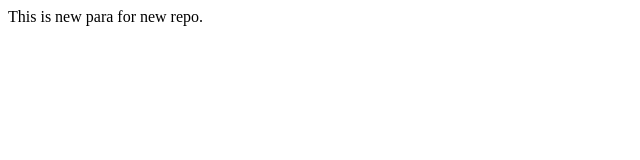
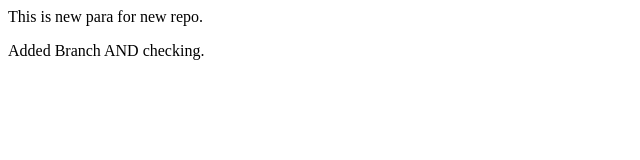
Before and after one commit to sumitsargam1510/Newrepo, a plain HTML site: page index.html in a window 1280 px wide. Shown: the whole page, without its empty margins (0-640 px from the left). Drawn offline with Linux system fonts and the light colour scheme.

Commit message:
Add new branch

```diff
--- a/index.html
+++ b/index.html
@@ -1 +1,2 @@
 <p>This is new para for new repo.</p>
+<p>Added Branch AND checking.</p>
```
